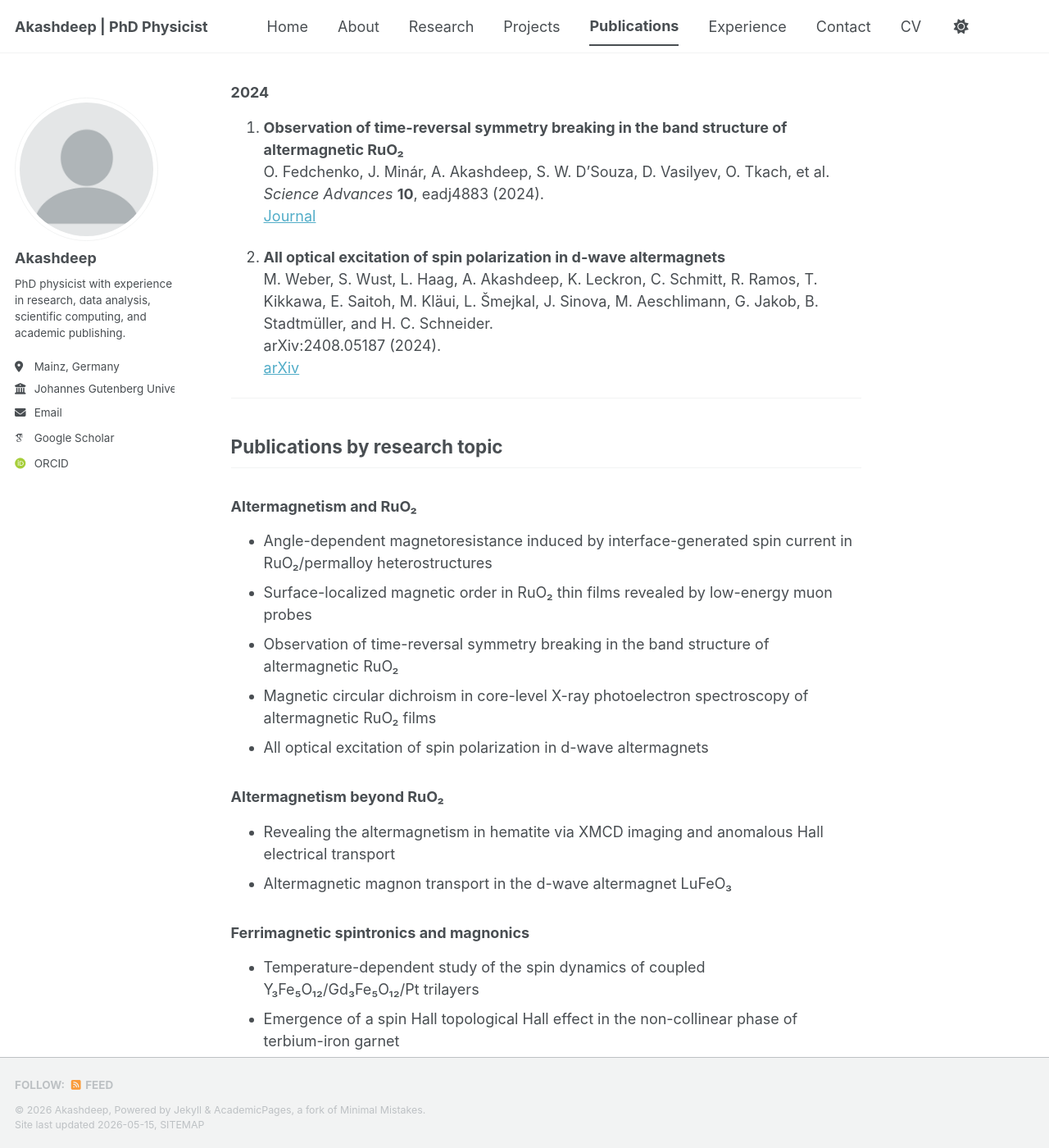
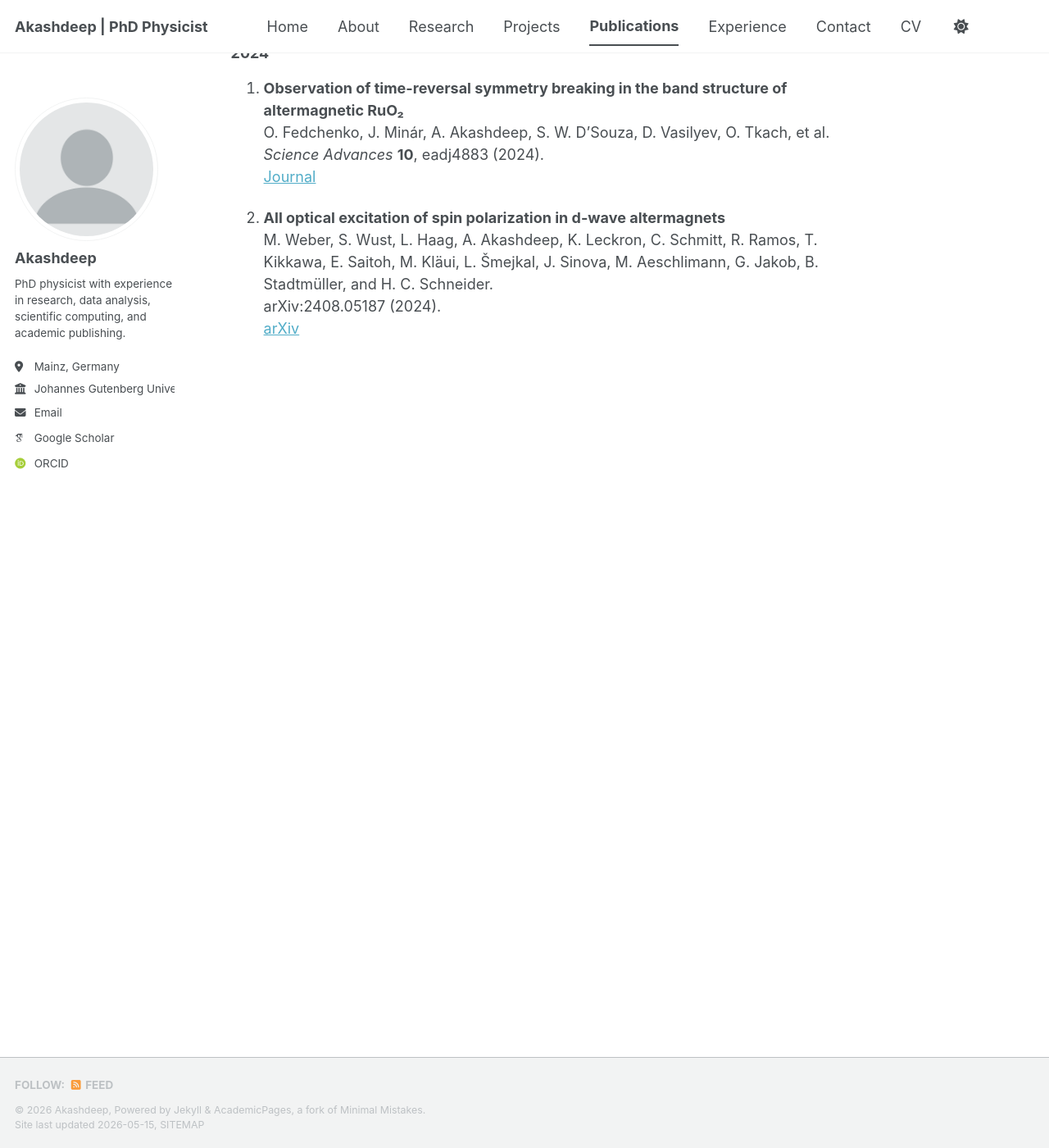
Before and after one commit to a-akashdeep/a-akashdeep, a Jekyll site: the page built from _pages/publications.md, in a window 1280 px wide and 1400 px high, scrolled down 2854 px. Shown: the whole window at 82% size. Built offline with Jekyll 4.4.1, drawn with Linux system fonts in a browser that asks for light colours; some web fonts are replaced; a script bundle is joined from its source files by our own code; library files that are not in the unit come from our copies; some of the changed text lies outside the part shown.

Commit message:
Revise publications section and update status
Removed redundant introductory text and updated publication status.

```diff
--- a/_pages/publications.md
+++ b/_pages/publications.md
@@ -4,9 +4,7 @@
 author_profile: true
 ---
 
-# Publications
-
-My publications focus on experimental condensed matter physics, spintronics, magnetic thin films, altermagnetism, spin transport, magnetotransport, magnonics, and advanced probes of magnetic order.
+My publications focus on experimental condensed-matter physics, spintronics, magnetic thin films, alternmagnetism, spin transport, magnetotransport, magnonics, and advanced probes of magnetic order.
 
 ## Selected publications
 
@@ -94,26 +92,3 @@
     M. Weber, S. Wust, L. Haag, A. Akashdeep, K. Leckron, C. Schmitt, R. Ramos, T. Kikkawa, E. Saitoh, M. Kläui, L. Šmejkal, J. Sinova, M. Aeschlimann, G. Jakob, B. Stadtmüller, and H. C. Schneider.
     arXiv:2408.05187 (2024).
     [arXiv](https://arxiv.org/abs/2408.05187)
-
----
-
-## Publications by research topic
-
-### Altermagnetism and RuO₂
-
-- Angle-dependent magnetoresistance induced by interface-generated spin current in RuO₂/permalloy heterostructures
-- Surface-localized magnetic order in RuO₂ thin films revealed by low-energy muon probes
-- Observation of time-reversal symmetry breaking in the band structure of altermagnetic RuO₂
-- Magnetic circular dichroism in core-level X-ray photoelectron spectroscopy of altermagnetic RuO₂ films
-- All optical excitation of spin polarization in d-wave altermagnets
-
-### Altermagnetism beyond RuO₂
-
-- Revealing the altermagnetism in hematite via XMCD imaging and anomalous Hall electrical transport
-- Altermagnetic magnon transport in the d-wave altermagnet LuFeO₃
-
-### Ferrimagnetic spintronics and magnonics
-
-- Temperature-dependent study of the spin dynamics of coupled Y₃Fe₅O₁₂/Gd₃Fe₅O₁₂/Pt trilayers
-- Emergence of a spin Hall topological Hall effect in the non-collinear phase of terbium-iron garnet
-- Single spin Hall anomalous Hall and Hanle effect in YIG/Ta and YIG/Pt bilayers
```
Also changed, not shown: other parts of _pages/publications.md (+1 -1 lines).
